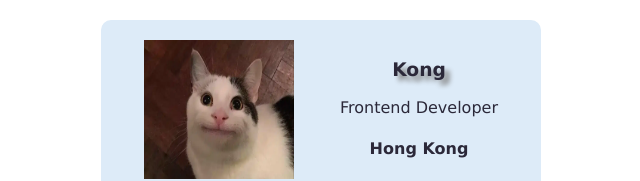
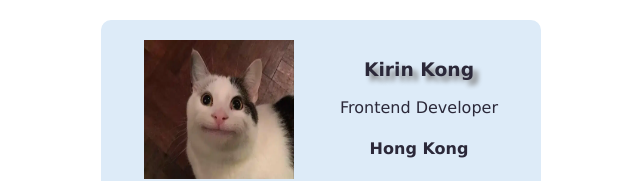
Before and after one commit to kirinkong/business-card, a plain HTML site: page index.html in a window 1280 px wide. Shown: the top 181 px of the page, without its empty margins (319-959 px from the left). Drawn offline with Linux system fonts and the light colour scheme.

Commit message:
Change name from Kong to Kirin Kong

```diff
--- a/index.html
+++ b/index.html
@@ -6,7 +6,7 @@
         <div class="card">
             <img class="avatar" src="images/per.png">
             <div >
-                <h3 class="tshw">Kong</h3>
+                <h3 class="tshw">Kirin Kong</h3>
                 <p>Frontend Developer</p>
                 <h4>Hong Kong</h4>
             </div>
```
